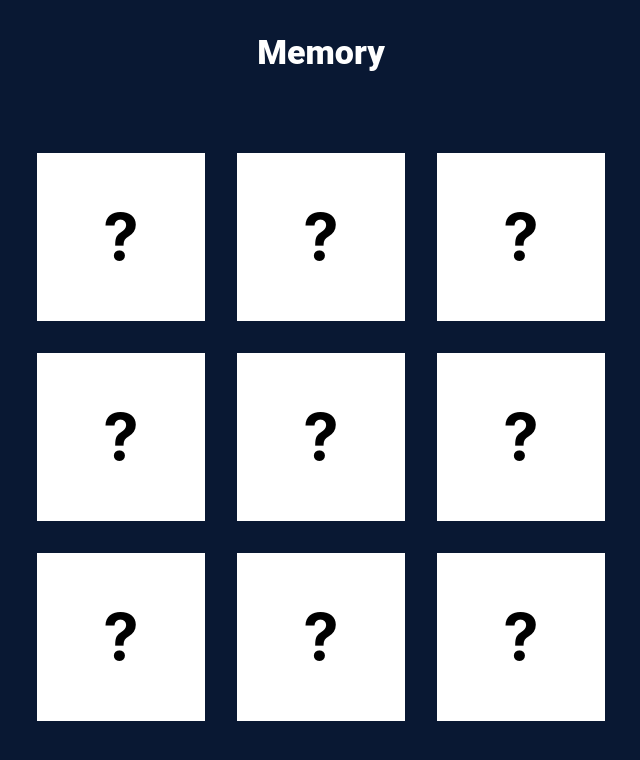
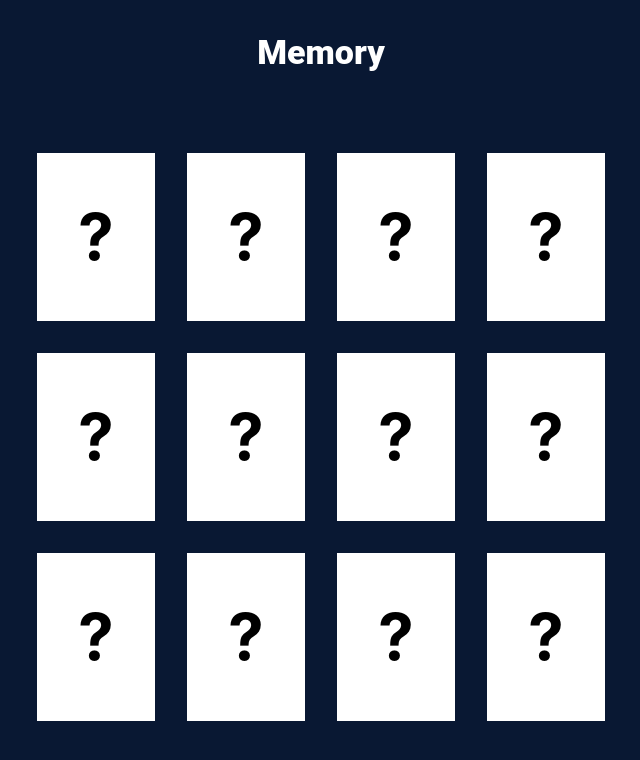
Before and after one commit to Atndesign/Memory, a React (Create React App) app: page / in a window 1280 px wide. Shown: the top 760 px of the page, without its empty margins (319-959 px from the left). Built offline with nearby package versions, Linux system fonts and the light colour scheme; a web font is replaced by a local one.

Commit message:
Add shuffle method, and add var x & y

```diff
--- a/src/components/main.jsx
+++ b/src/components/main.jsx
@@ -1,34 +1,51 @@
 import React, { Component } from "react";
 import Card from "./card";
+
+let x = 4;
+let y = 3;
 
 class Main extends Component {
   constructor(props) {
     super(props);
     this.state = {
       gameSize: {
-        x: 3,
-        y: 3,
+        x: x,
+        y: y,
         containerX: 600,
         containerY: 600,
         spacing: 16,
       },
       nbrFlipped: 0,
-      nbrPairs: 0,
+      nbrPairs: (x * y) / 2,
+      pairs: [],
       cards: [],
       currentFlipped: [],
       flipped: [],
     };
   }
   componentWillMount() {
+    this.generateCardsArr();
+  }
+
+  generateCardsArr = () => {
+    for (let i = 0; i < this.state.nbrPairs; i++) {
+      this.state.pairs.push(i, i);
+    }
+    this.shuffleArr();
     this.generateCards();
-  }
+  };
+
+  shuffleArr = () => {
+    this.setState({
+      pairs: this.state.pairs.sort(() => 0.5 - Math.random()),
+    });
+  };
+
   generateCards = () => {
-    for (let cardX = 0; cardX < this.state.gameSize.x; cardX++) {
-      for (let cardY = 0; cardY < this.state.gameSize.y; cardY++) {
+    for (let cardItem = 0; cardItem < this.state.pairs.length; cardItem++) {
       this.state.cards.push(
         <Card
-            key={cardX + ":" + cardY}
-            data={"hello"}
+          data={this.state.pairs[cardItem]}
           width={
             this.state.gameSize.containerX / this.state.gameSize.x -
             this.state.gameSize.spacing * 2
@@ -40,9 +57,9 @@ class Main extends Component {
           spacing={this.state.gameSize.spacing}
           handleCardFlip={this.handleCardFlip}
           isFlipped={this.state.isFlipped}
+          // img={}
         />
       );
-      }
     }
   };
 
```
Lines whose indentation alone changed are shown as unchanged.
